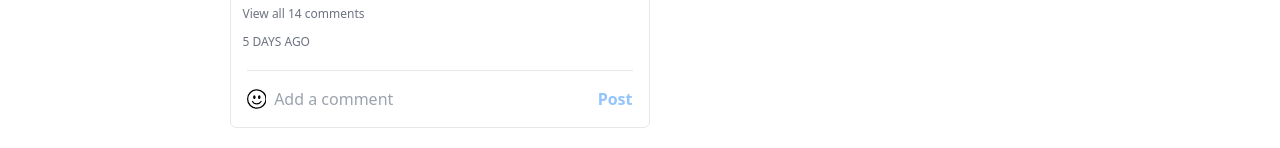
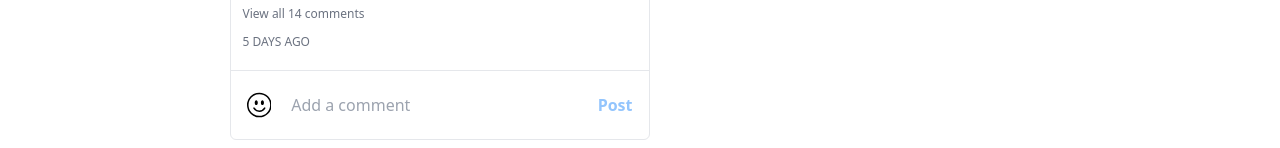
Before and after one commit to realswikarrr/insta-clone, a Next.js app: page / in a window 1280 px wide. Shown: the part 782-930 px from the top of the page. Built offline with nearby package versions, Linux system fonts and the light colour scheme.

Commit message:
fix: 🐛 Made Some Fixes To UI

```diff
--- a/components/feed.tsx
+++ b/components/feed.tsx
@@ -107,8 +107,8 @@ const Feed = () => {
       <div className="text-xs px-3 py-1 uppercase text-gray-500">
         5 days ago
       </div>
-      <div className="flex items-center space-x-2 mt-4 border-t border-grey-light mx-4 py-4">
-        <BsEmojiSmile className="text-2xl" />
+      <div className="flex items-center space-x-1 mt-4 border-t border-grey-light  py-4 w-full">
+        <BsEmojiSmile className="text-4xl mx-4" />
         <input
           className="w-full h-6 outline-none"
           placeholder="Add a comment"
@@ -121,7 +121,7 @@ const Feed = () => {
           } font-semibold `}
           disabled={comment === "" ? true : false}
         >
-          Post
+          <h1 className="mx-4">Post </h1>
         </button>
       </div>
     </div>
```
